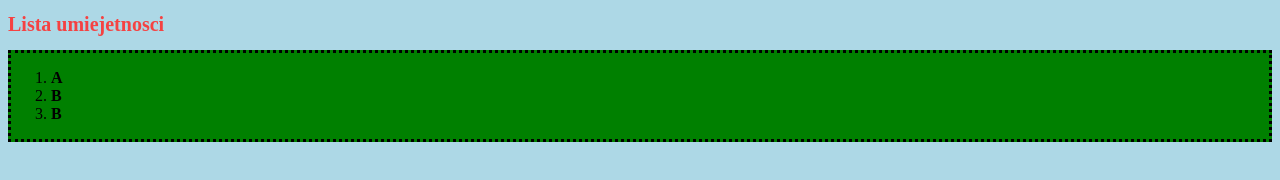
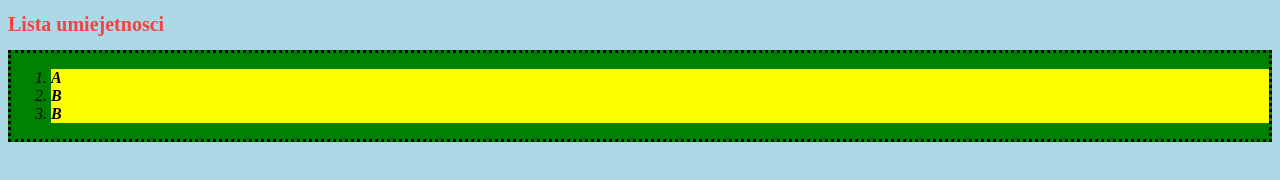
Before and after one commit to WojciechKaszowski/WojciechKaszowski.github.io, a plain HTML site: page index.html in a window 1280 px wide. Drawn offline with Linux system fonts and the light colour scheme.

Commit message:
change li style

```diff
--- a/style.css
+++ b/style.css
@@ -12,7 +12,7 @@ h1 {
   border-style: dotted;
 }
 
-#list p {
+#list li {
   background-color: yellow;
   font-style: italic;
 }
```
